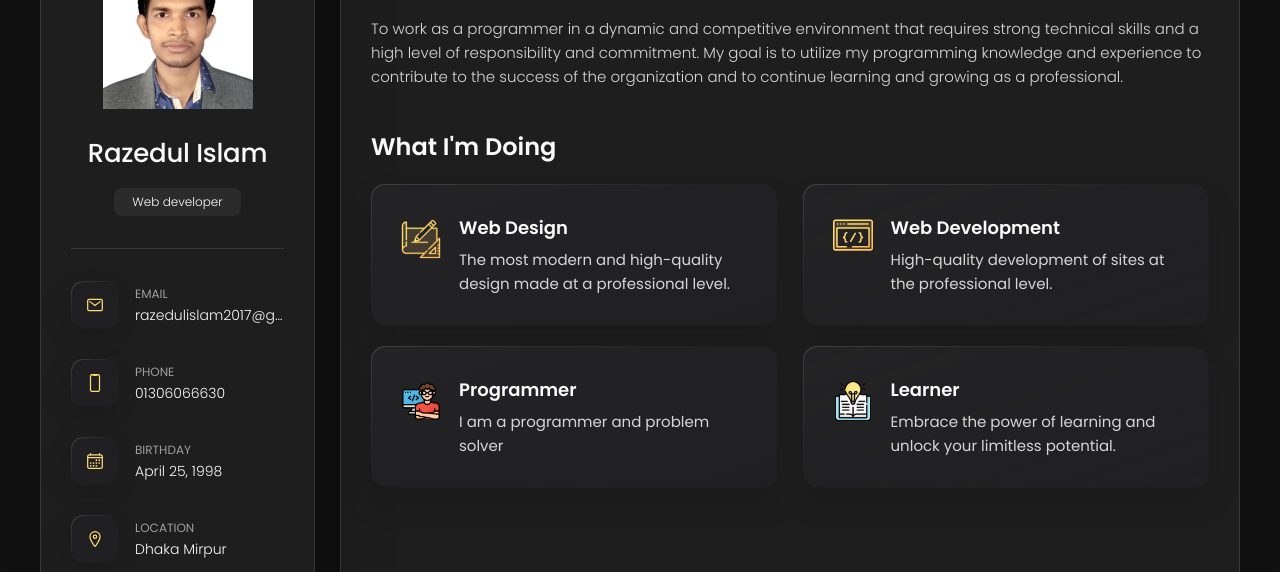
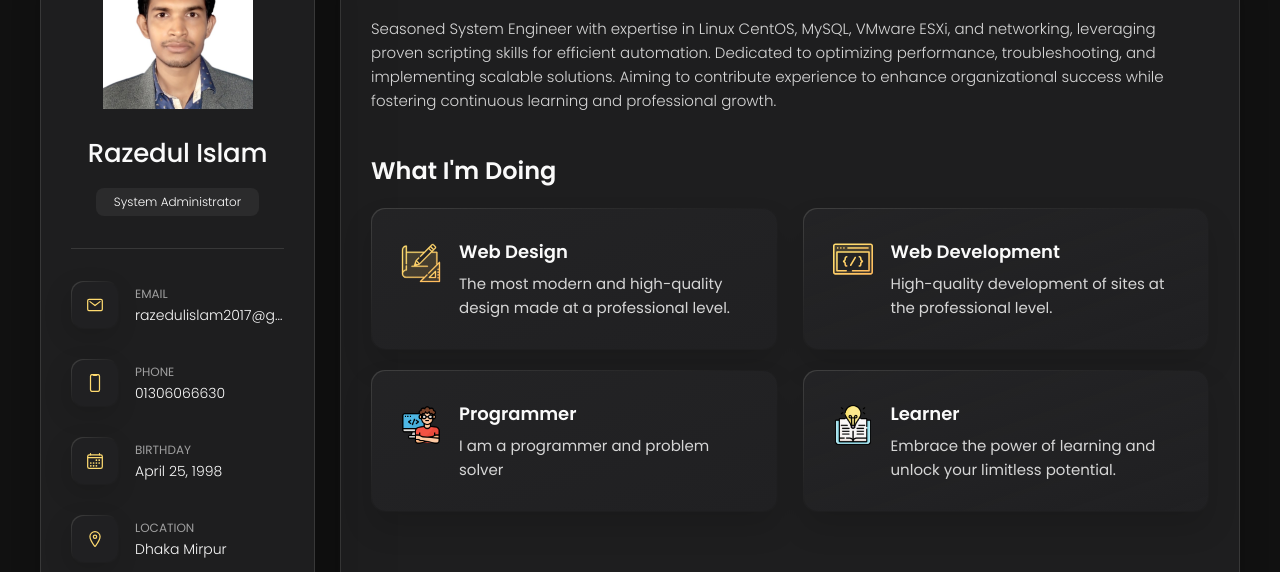
Before and after one commit to razedul-islam/personal-portfolio, a plain HTML site: page index.html in a window 1280 px wide. Shown: the part 162-734 px from the top of the page. Drawn offline with nearby package versions, Linux system fonts and the light colour scheme.

Commit message:
profile update

```diff
--- a/index.html
+++ b/index.html
@@ -54,7 +54,7 @@
           <div class="info-content">
             <h1 class="name" title="Richard hanrick">Razedul Islam</h1>
 
-            <p class="title">Web developer</p>
+            <p class="title">System Administrator</p>
           </div>
 
           <button class="info_more-btn" data-sidebar-btn>
@@ -187,8 +187,9 @@
 
           <section class="about-text">
             <p>
-              To work as a programmer in a dynamic and competitive environment that requires strong technical skills and a high level of responsibility and commitment.
-              My goal is to utilize my programming knowledge and experience to contribute to the success of the organization and to continue learning and growing as a professional.
+              Seasoned System Engineer with expertise in Linux CentOS, MySQL, VMware ESXi, and networking, leveraging proven scripting skills for
+              efficient automation. Dedicated to optimizing performance, troubleshooting, and implementing scalable solutions.
+              Aiming to contribute experience to enhance organizational success while fostering continuous learning and professional growth.
             </p>
 
             <!-- <p>
```
